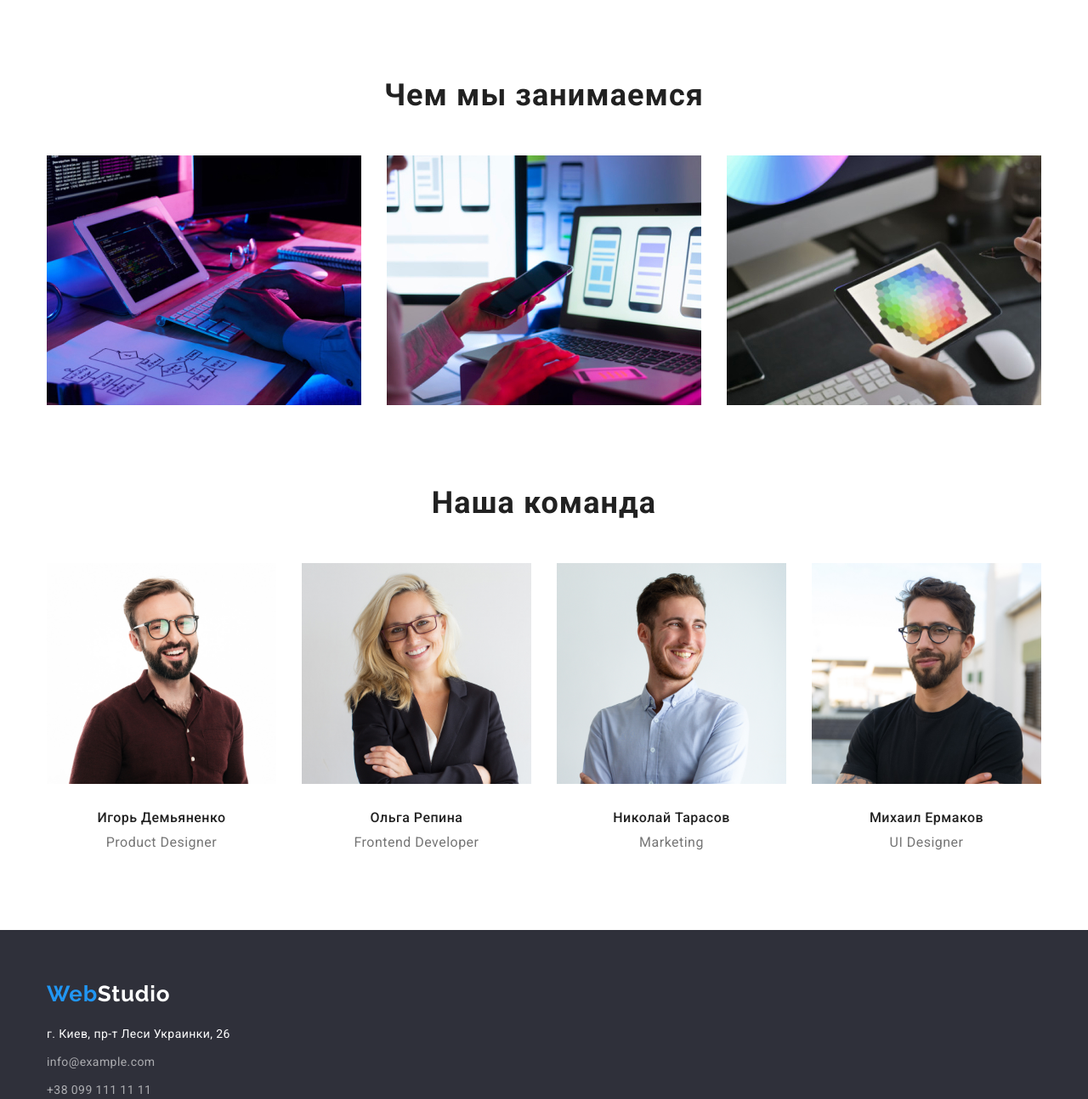
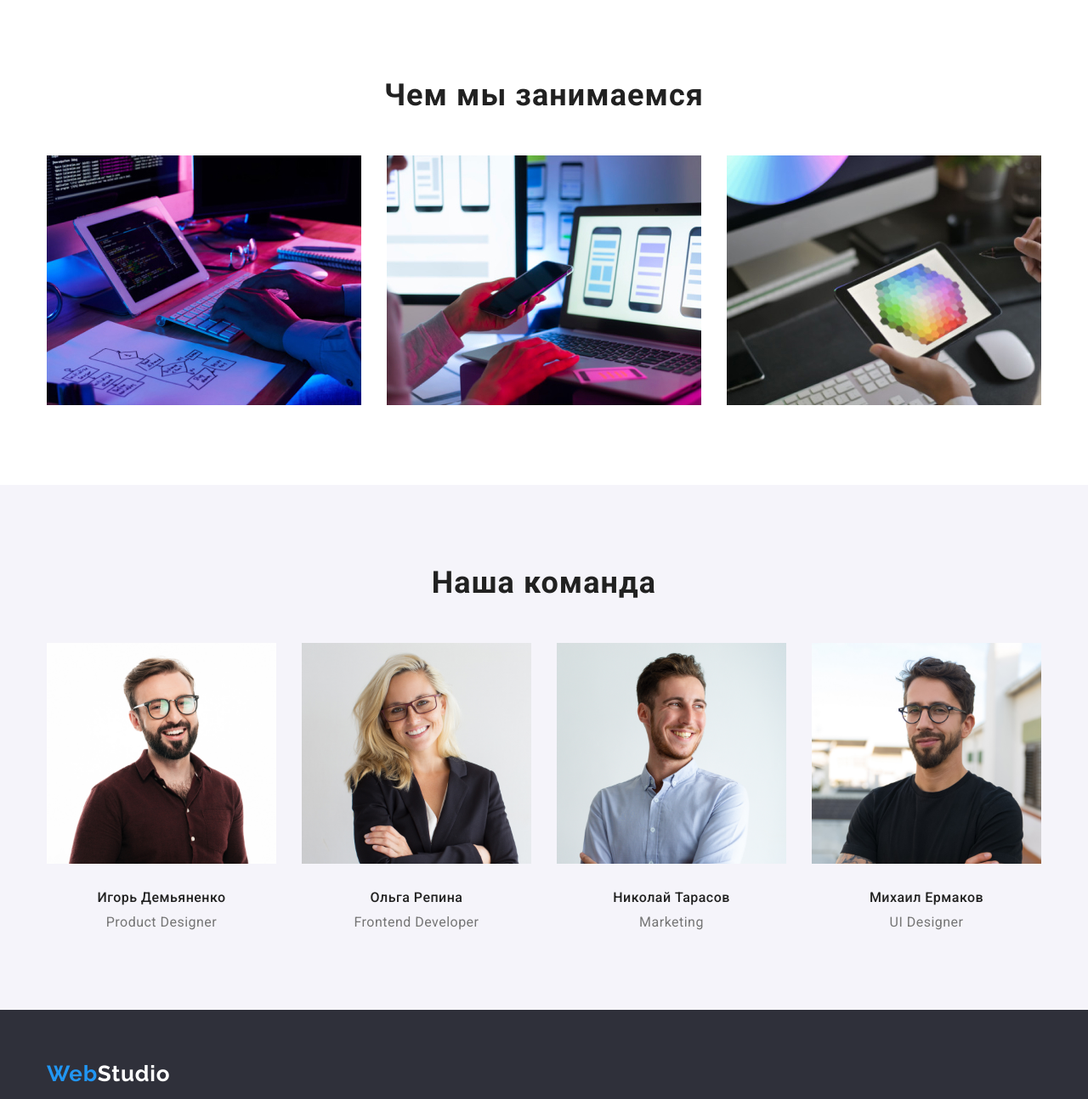
Before and after one commit to taijayson/goit-markup-hw-03, a plain HTML site: page index.html in a window 1280 px wide. Shown: the part 890-2184 px from the top of the page at 85% size. Drawn offline with nearby package versions, Linux system fonts and the light colour scheme.

Commit message:
minor fix

```diff
--- a/css/styles.css
+++ b/css/styles.css
@@ -227,7 +227,7 @@ img {
 }
 
 .works {
-  padding-bottom: 47px;
+  padding-bottom: 94px;
 }
 
 .works__header {
@@ -253,7 +253,7 @@ img {
 }
 
 .team {
-  padding-top: 47px;
+  background-color: #f5f4fa;
 }
 
 .team__header {
```
